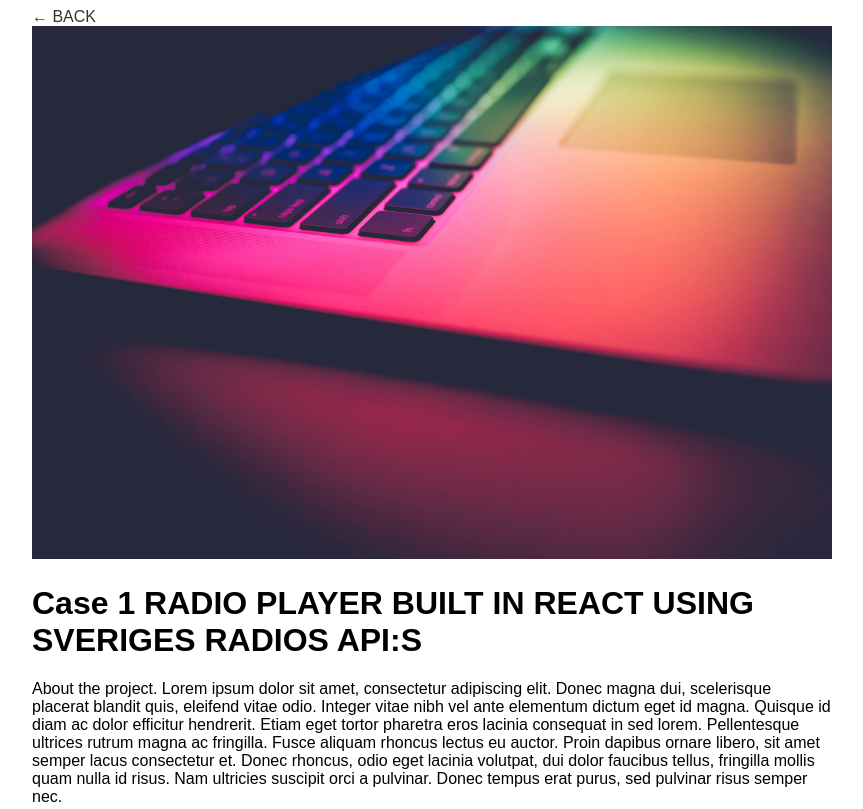
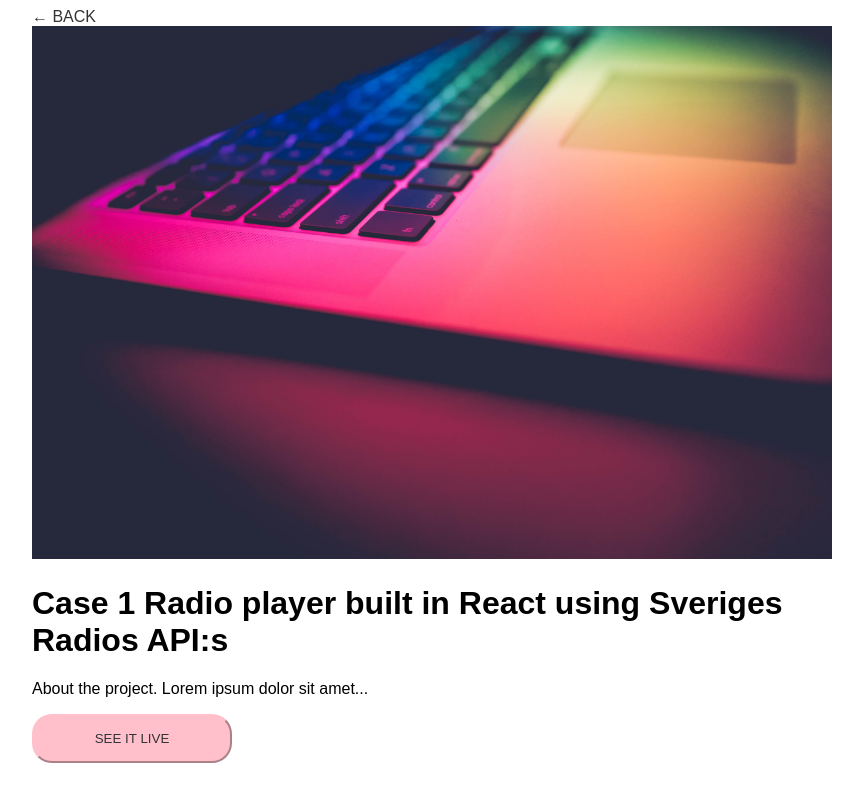
Before and after one commit to aejlindberg/portfolio, a React app in the folder react-starter-1.4.1/: page /cases/1 in a window 1280 px wide. Shown: the top 809 px of the page, without its empty margins (208-1071 px from the left). Built offline with nearby package versions, Linux system fonts and the light colour scheme.

Commit message:
Added state to project page

```diff
--- a/react-starter-1.4.1/src/components/ProjectPages/index.js
+++ b/react-starter-1.4.1/src/components/ProjectPages/index.js
@@ -1,9 +1,13 @@
 import React from "react"
+import { Link } from "react-router-dom"
 import "./style.css"
-import cases from "../../techExp.json"
+import projectsJson from "../../techExp.json"
 
 class Project extends React.Component {
 
+state = {
+  caseInView: projectsJson.cases[this.props.match.params.id - 1]
+}
 render() {
   return (
     <div className="projectPage">
@@ -12,24 +16,9 @@
         <img src="/images/techExp.jpg" alt="computer" />
       </div>
       <div className="projectText">
-          <h1>Case {this.props.match.params.id} RADIO PLAYER BUILT IN REACT USING SVERIGES
-          RADIOS API:S
+        <h1>Case {this.props.match.params.id} {this.state.caseInView.title}
         </h1>
-          <p>About the project. Lorem ipsum dolor sit amet,
-          consectetur adipiscing elit. Donec magna dui,
-          scelerisque placerat blandit quis, eleifend vitae
-          odio. Integer vitae nibh vel ante elementum dictum
-          eget id magna. Quisque id diam ac dolor efficitur
-          hendrerit. Etiam eget tortor pharetra eros lacinia
-          consequat in sed lorem. Pellentesque ultrices rutrum
-          magna ac fringilla. Fusce aliquam rhoncus lectus eu
-          auctor. Proin dapibus ornare libero, sit amet semper
-          lacus consectetur et. Donec rhoncus, odio eget lacinia
-          volutpat, dui dolor faucibus tellus, fringilla mollis
-          quam nulla id risus. Nam ultricies suscipit orci a
-          pulvinar. Donec tempus erat purus, sed pulvinar risus
-          semper nec.
-          </p>
+        <p>{this.state.caseInView.description}</p>
       </div>
       <button>SEE IT LIVE</button>
 
--- a/react-starter-1.4.1/src/components/casesSection.js
+++ b/react-starter-1.4.1/src/components/casesSection.js
@@ -1,20 +1,21 @@
 import React from "react"
 import Tech from "./Tech"
-import cases from "../techExp.json"
+import projectsJson from "../techExp.json"
 
 class Cases extends React.Component {
 
   render() {
+    console.log(projectsJson.cases)
+
     return (
       <div className="casesGrid">
         <div className="techSection">
-          {cases.item.map(item => <Tech
+          {projectsJson.cases.map(item => <Tech
             id={item.key}
             title={item.title}
             image={item.image}
             description={item.description} />)}
         </div>
-
       </div>
 
     )
--- a/react-starter-1.4.1/src/index.css
+++ b/react-starter-1.4.1/src/index.css
@@ -54,6 +54,7 @@
 }
 
 .casesGrid,
+.techSection,
 .skillsColumns,
 .studiesColumns {
   margin-bottom: 40px;
--- a/react-starter-1.4.1/src/techExp.json
+++ b/react-starter-1.4.1/src/techExp.json
@@ -1,5 +1,5 @@
 {
-  "item": [{
+  "cases": [{
       "key": 1,
       "title": "Radio player built in React using Sveriges Radios API:s",
       "image": "/images/techExp.jpg",
@@ -13,13 +13,13 @@
     },
     {
       "key": 3,
-      "title": "Radio player built in React using Sveriges Radios API:s",
+      "title": "Weather Chrome Extension build on Open Weather API.",
       "image": "/images/techExp.jpg",
       "description": "About the project. Lorem ipsum dolor sit amet..."
     },
     {
       "key": 4,
-      "title": "Radio player built in React using Sveriges Radios API:s",
+      "title": "One-pager in HTML5 and CSS3 using flexbox. Client: Volumental.",
       "image": "/images/techExp.jpg",
       "description": "About the project. Lorem ipsum dolor sit amet..."
     },
```
Also changed, not shown: react-starter-1.4.1/src/components/aboutMeSection.js (deleted). Lines whose indentation alone changed are shown as unchanged.
